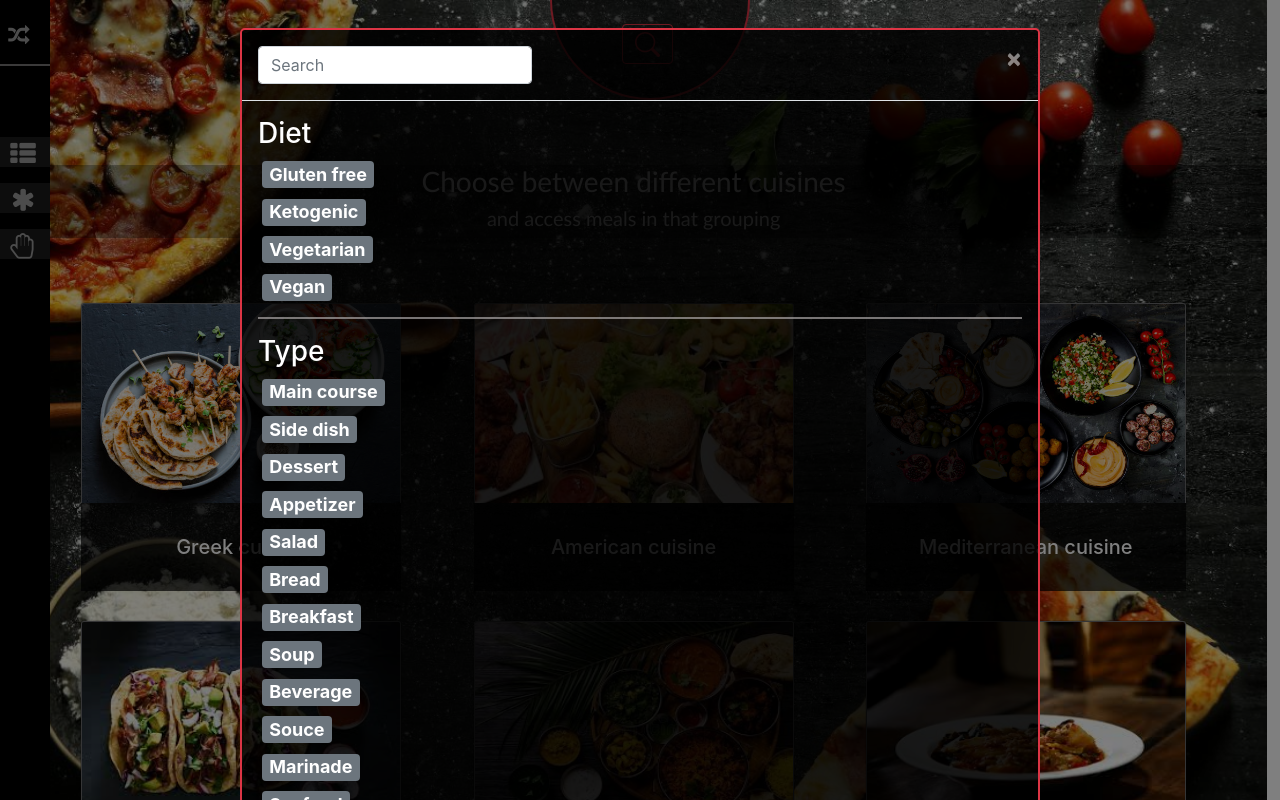
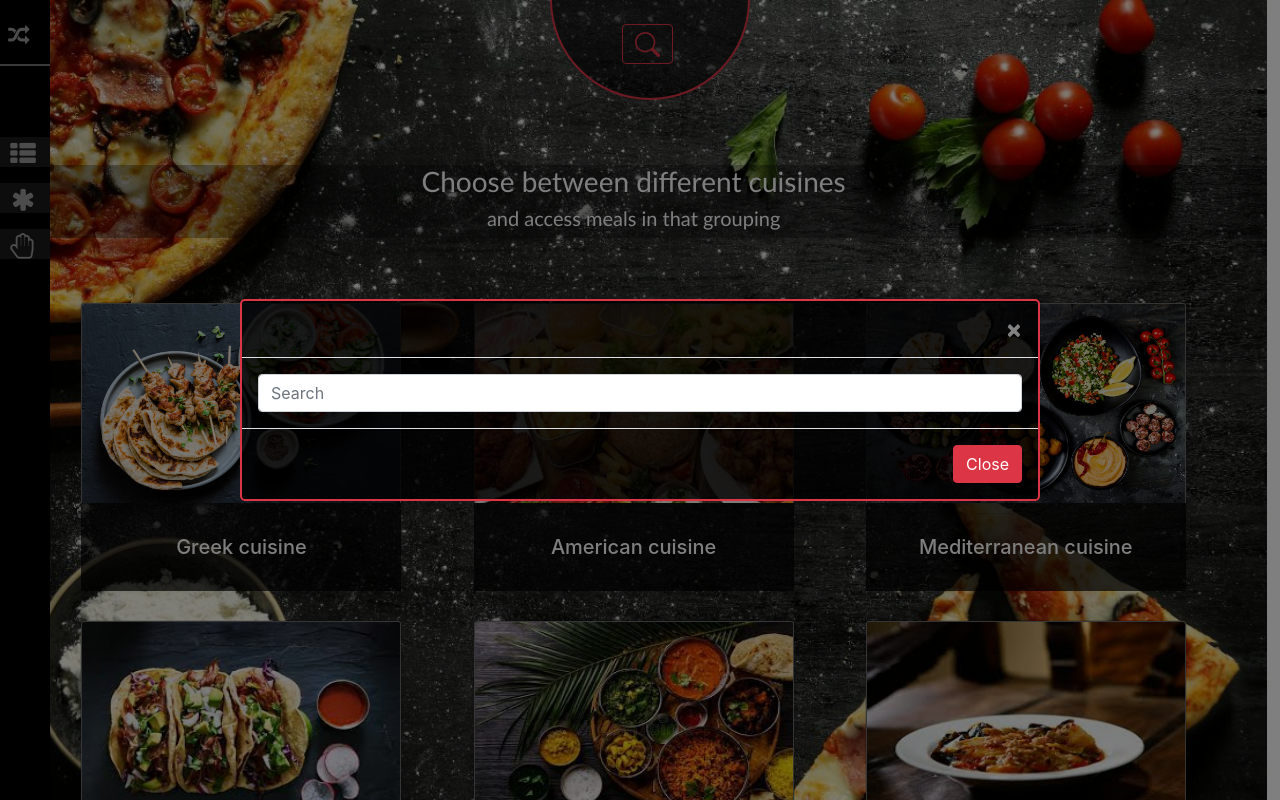
Before and after one commit to trohi/fooder, a React (Create React App) app: page / in a window 1280 px wide. Both pictures are taken after a click on the button 647 px from the left and 44 px from the top of the page. Built offline with nearby package versions, Linux system fonts and the light colour scheme.

Commit message:
implemented functionaliy of random meal generator and display of that meal inside seperate component

```diff
--- a/src/Components/Modal/Modal.js
+++ b/src/Components/Modal/Modal.js
@@ -43,45 +43,13 @@ function ModalComponent(){
         >
             <Modal.Header closeButton>
                 <Modal.Title id="contained-modal-title-vcenter">
-                 <Form>
-                    <FormControl type="search" placeholder="Search"/>
-                  </Form>
+
                 </Modal.Title>
             </Modal.Header>
             <Modal.Body >
-              <h3>Diet</h3>
-              <h4><Badge variant="secondary" onClick={handleClick} className="mx-1">Gluten free</Badge></h4>
-              <h4><Badge variant="secondary" onClick={handleClick} className="mx-1">Ketogenic</Badge></h4>
-              <h4><Badge variant="secondary" onClick={handleClick} className="mx-1">Vegetarian</Badge></h4>
-              <h4><Badge variant="secondary" onClick={handleClick} className="mx-1">Vegan</Badge></h4>
-              <hr></hr>
-              <h3>Type</h3>
-              <h4><Badge variant="secondary" onClick={handleClick} className="mx-1">Main course</Badge></h4>
-              <h4><Badge variant="secondary" onClick={handleClick} className="mx-1">Side dish</Badge></h4>
-              <h4><Badge variant="secondary" onClick={handleClick} className="mx-1">Dessert</Badge></h4>
-              <h4><Badge variant="secondary" onClick={handleClick} className="mx-1">Appetizer</Badge></h4>
-              <h4><Badge variant="secondary" onClick={handleClick} className="mx-1">Salad</Badge></h4>
-              <h4><Badge variant="secondary" onClick={handleClick} className="mx-1">Bread</Badge></h4>
-              <h4><Badge variant="secondary" onClick={handleClick} className="mx-1">Breakfast</Badge></h4>
-              <h4><Badge variant="secondary" onClick={handleClick} className="mx-1">Soup</Badge></h4>
-              <h4><Badge variant="secondary" onClick={handleClick} className="mx-1">Beverage</Badge></h4>
-              <h4><Badge variant="secondary" onClick={handleClick} className="mx-1">Souce</Badge></h4>
-              <h4><Badge variant="secondary" onClick={handleClick} className="mx-1">Marinade</Badge></h4>
-              <h4><Badge variant="secondary" onClick={handleClick} className="mx-1">Seafood</Badge></h4>
-              <hr></hr>
-              <h3>Intolerances</h3>
-              <h4><Badge variant="secondary" onClick={handleClick} className="mx-1">Dairy</Badge></h4>
-              <h4><Badge variant="secondary" onClick={handleClick} className="mx-1">Egg</Badge></h4>
-              <h4><Badge variant="secondary" onClick={handleClick} className="mx-1">Gluten</Badge></h4>
-              <h4><Badge variant="secondary" onClick={handleClick} className="mx-1">Grain</Badge></h4>
-              <h4><Badge variant="secondary" onClick={handleClick} className="mx-1">Peanut</Badge></h4>
-              <h4><Badge variant="secondary" onClick={handleClick} className="mx-1">Seafood</Badge></h4>
-              <h4><Badge variant="secondary" onClick={handleClick} className="mx-1">Sasame</Badge></h4>
-              <h4><Badge variant="secondary" onClick={handleClick} className="mx-1">Shellfish</Badge></h4>
-              <h4><Badge variant="secondary" onClick={handleClick} className="mx-1">Soy</Badge></h4>
-              <h4><Badge variant="secondary" onClick={handleClick} className="mx-1">Sulfite</Badge></h4>
-              <h4><Badge variant="secondary" onClick={handleClick} className="mx-1">Tree nut</Badge></h4>
-              <h4><Badge variant="secondary" onClick={handleClick} className="mx-1">Wheat</Badge></h4>
+            <Form>
+                <FormControl type="search" placeholder="Search"/>
+              </Form>
             </Modal.Body>
             <Modal.Footer>
               <Button onClick={handleClose} variant="danger">Close</Button>
--- a/src/Components/Navbar/Navbar.js
+++ b/src/Components/Navbar/Navbar.js
@@ -5,31 +5,26 @@ import NavDropdown from 'react-bootstrap/NavDropdown'
 import Form from 'react-bootstrap/Form'
 import FormControl from 'react-bootstrap/FormControl'
 import Button from 'react-bootstrap/Button'
+import { useDispatch } from 'react-redux'
+import { OpenSingleMeal } from '../../redux/actions.js'
+import { Link } from 'react-router-dom'
 
 function NavMenu() {
 
-  const toggleDropdown =(e)=>{
+   const dispatch = useDispatch()
 
-  }
+   const GetRandomMeal=()=>{
+   fetch('https://api.spoonacular.com/recipes/random?&apiKey=28087beca5d243b28544ddf2484ea4ac')
+   .then(res =>{
+      let data = res.json()
+      return data
+   })
+   .then(data =>{
+      dispatch(OpenSingleMeal(data.recipes[0]))
+      console.log(data)
+   })
+   }
     return (
-
-     /*   <div id="sidebar-wrapper">
-        <div>Brand</div>
-        <hr></hr>
-        <div>Filters</div>
-        <div>filter1</div>
-        <div>filter2</div>
-        <div>filter3</div>
-
-        <div>filter1</div>
-        <div>filter2</div>
-        <div>filter3</div>
-
-        <div>filter1</div>
-        <div>filter2</div>
-        <div>filter3</div>
-       </div>h1
- */
 <>
 <nav className="navbar navbar-default no-margin">
 
@@ -45,7 +40,9 @@ function NavMenu() {
       <div id="sidebar-wrapper">
          <ul className="sidebar-nav nav-pills nav-stacked" id="menu">
          <li className="mt-3">
-               <a href="#"> <span className="fa-stack fa-lg pull-left"><i className="fa fa-random fa-stack-1x "></i></span>Random meal</a>
+            <Link to="/single-meal">
+               <a href="#" onClick={()=>GetRandomMeal()}> <span className="fa-stack fa-lg pull-left"><i className="fa fa-random fa-stack-1x "></i></span>Random meal</a>
+            </Link>
             </li>
             <hr></hr>
             <li className="active">
@@ -251,7 +248,7 @@ function NavMenu() {
                         <Form.Check
                           type="switch"
                           id="custom-switch-27"
-                          label="Vegam"
+                          label="Vegan"
                         />
                      </li>
                   </Form>
--- a/src/redux/actions.js
+++ b/src/redux/actions.js
@@ -11,3 +11,8 @@ export const OpenSingleMeal = payload =>({
     type: 'OPEN_SINGLE_MEAL',
     payload: payload
 })
+
+export const RandomMeal = (payload) =>({
+    type:'RANDOM_MEAL',
+    payload: payload
+})
--- a/src/redux/index.js
+++ b/src/redux/index.js
@@ -24,9 +24,14 @@ export const reducer = (state = initialState, action) => {
                 ...state,
                 singleMeal: action.payload
             };
+        case 'RANDOM_MEAL':
+            return state ={
+                ...state.data,
+                singleMeal: action.payload
+            };
         default:
             return state
     }
 }
 
-export const store = createStore(reducer)
+export const store = createStore(reducer,  window.__REDUX_DEVTOOLS_EXTENSION__ && window.__REDUX_DEVTOOLS_EXTENSION__())
```
